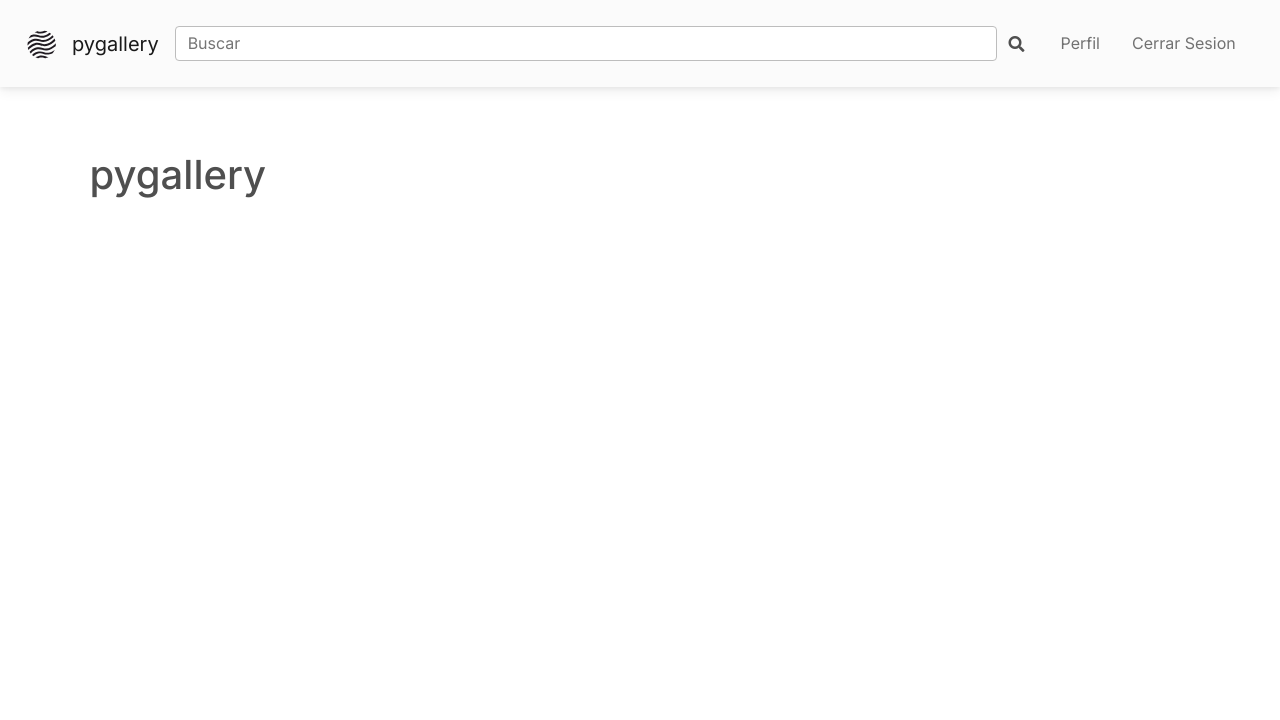
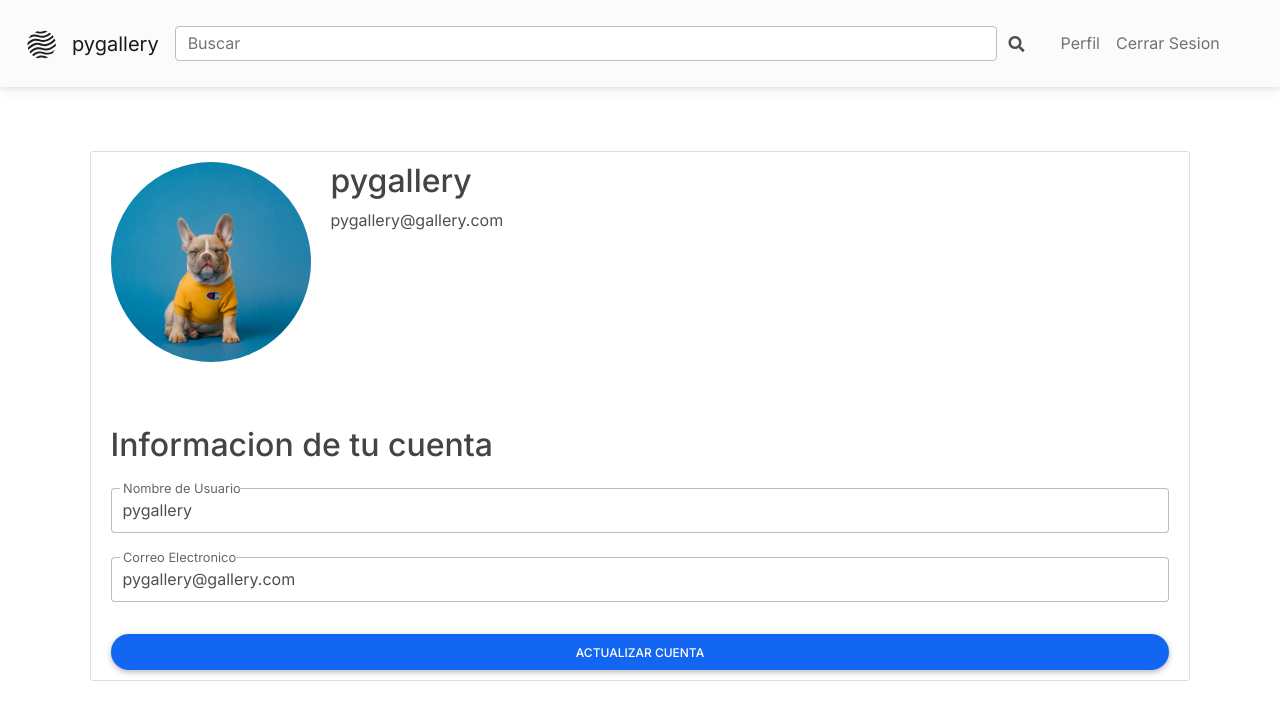
Before and after one commit to Juandurdaneta/flask_pygallery, a Flask app: page /perfil in a window 1280 px wide. Shown: the top 720 px of the page. Run offline with Flask 2, Linux system fonts and the light colour scheme; a user stored in the database is signed in; some libraries are stand-ins or nearby versions.

Commit message:
Añadiendo manipulacion de perfil de usuario

```diff
--- a/pygallery/forms.py
+++ b/pygallery/forms.py
@@ -2,6 +2,7 @@ from flask_wtf import FlaskForm
 from wtforms import StringField, PasswordField, SubmitField, BooleanField
 from wtforms.validators import DataRequired, Length, Email, EqualTo, ValidationError
 from pygallery.models import Usuario
+from flask_login import current_user
 
 class RegistrationForm(FlaskForm):
     username = StringField('Nombre de Usuario', validators=[DataRequired(), Length(min=2, max=20)])
@@ -27,3 +28,22 @@ class LoginForm(FlaskForm):
     password = PasswordField('Contraseña', validators=[DataRequired()])
     remember = BooleanField('Recuérdame')
     submit = SubmitField('Iniciar Sesion')
+
+class UpdateUserForm(FlaskForm):
+    username = StringField('Nombre de Usuario', validators=[DataRequired(), Length(min=2, max=20)])
+    email = StringField('Correo Electronico', validators=[DataRequired(), Email()])
+    submit = SubmitField('Actualizar Cuenta')
+
+    def validar_nombreusuario(self, username):
+        if username.data != current_user.username:
+            user = Usuario.query.filter_by(username = username.data).first()
+
+            if user:
+                raise ValidationError('Ya existe un usuario con ese nombre. Porfavor ingresa un nombre de usuario diferente')
+
+    def validar_correo(self, email):
+        if email.data != current_user.email:
+            user = Usuario.query.filter_by(email = email.data).first()
+
+            if user:
+                raise ValidationError('Ya existe una cuenta asosciada a ese correo electronico. Porfavor ingresa un correo electronico diferente.')
--- a/pygallery/routes.py
+++ b/pygallery/routes.py
@@ -1,11 +1,11 @@
 from flask import render_template, url_for, flash, redirect, request
-from pygallery.forms import RegistrationForm, LoginForm
+from pygallery.forms import RegistrationForm, LoginForm, UpdateUserForm
 from pygallery import app, db, bcrypt
 from pygallery.models import Usuario, Imagen, Etiqueta
 from flask_login import login_user, current_user, logout_user, login_required
 
 imagenes = [{
-    "ubicacion_imagen": "https://images.unsplash.com/photo-1625860633266-8707a63d6671?ixid=MnwxMjA3fDB8MHxwaG90by1wYWdlfHx8fGVufDB8fHx8&ixlib=rb-1.2.1&auto=format&fit=crop&w=1050&q=80",
+    "ubicacion_imagen": "https://images.unsplash.com/photo-1626093632846-5c27587a0469?ixid=MnwxMjA3fDB8MHxwaG90by1wYWdlfHx8fGVufDB8fHx8&ixlib=rb-1.2.1&auto=format&fit=crop&w=1834&q=80",
     "propietario": "Juan"
 },
 {
@@ -13,7 +13,7 @@ imagenes = [{
     "propietario": "Alba"
 },
 {
-    "ubicacion_imagen": "https://images.unsplash.com/photo-1626093632846-5c27587a0469?ixid=MnwxMjA3fDB8MHxwaG90by1wYWdlfHx8fGVufDB8fHx8&ixlib=rb-1.2.1&auto=format&fit=crop&w=1834&q=80",
+    "ubicacion_imagen": "https://images.unsplash.com/photo-1626180583122-c256e0ea54b0?ixid=MnwxMjA3fDB8MHxwaG90by1wYWdlfHx8fGVufDB8fHx8&ixlib=rb-1.2.1&auto=format&fit=crop&w=1834&q=80",
     "propietario": "Alba"
 },
 {
@@ -83,7 +83,23 @@ def logout():
     logout_user()
     return redirect(url_for('home'))
 
-@app.route("/perfil")
+@app.route("/perfil", methods=['GET', 'POST'])
 @login_required
 def perfil():
-    return render_template('perfil.html', title="Perfil")
+    form = UpdateUserForm()
+    if form.validate_on_submit():
+        # ACTUALIZANDO DATOS DEL USUARIO
+        current_user.username = form.username.data
+        current_user.email = form.email.data
+
+        db.session.commit()
+        print(current_user)
+        flash("Tu usuario ha sido actualizado exitosamente!", "success")
+        return redirect(url_for('perfil'))
+
+    elif request.method == 'GET':
+        form.username.data = current_user.username
+        form.email.data = current_user.email
+
+    imagen = url_for('static', filename='/imagenes_perfil/'+current_user.imagen_perfil)
+    return render_template('perfil.html', title="Perfil", imagen=imagen, form=form)
--- a/pygallery/static/main.css
+++ b/pygallery/static/main.css
@@ -2,6 +2,9 @@
 
 body {
     font-family: 'Inter', sans-serif;
+}
+h1, h2, h3, h4, h5, h6 {
+  color: #444444;
 }
 
 #intro {
@@ -26,3 +29,20 @@ body {
     background-position: center;
     min-height: 100vh;
 }
+
+
+.content-section {
+  background: #ffffff;
+  padding: 10px 20px;
+  border: 1px solid #dddddd;
+  border-radius: 3px;
+  margin-bottom: 20px;
+}
+
+.account-img {
+  height: 200px;
+  width: 200px;
+  margin-right: 20px;
+  margin-bottom: 16px;
+  object-fit: cover;
+}
--- a/pygallery/templates/layout.html
+++ b/pygallery/templates/layout.html
@@ -75,10 +75,10 @@ href="{{url_for('static', filename='main.css')}}"
           <ul class="navbar-nav ms-3 w-25">
 
           {% if current_user.is_authenticated %}
-              <li class="nav-item me-3">
+              <li class="nav-item">
                  <a class="nav-link d-flex align-items-center" href="{{url_for('perfil')}}">Perfil</a>
               </li>
-              <li class="nav-item me-3">
+              <li class="nav-item">
                 <a class="nav-link d-flex align-items-center" href="{{url_for('logout')}}">Cerrar Sesion</a>
               </li>
           {% else %}
--- a/pygallery/templates/perfil.html
+++ b/pygallery/templates/perfil.html
@@ -1,4 +1,48 @@
 {% extends "layout.html" %}
 {% block content %}
-<h1>{{current_user.username}}</h1>
+<div class="content-section">
+    <div class="d-flex">
+      <img class="rounded-circle account-img img-fluid" src="{{imagen}}" />
+      <div >
+        <h2 class="account-heading">{{current_user.username}}</h2>
+        <p class="">{{current_user.email}}</p>
+      </div>
+    </div>
+     <!-- FORMULARIO PARA ACTUALIZAR LA CUENTA -->
+    <form action="" method="POST" class="mt-5">
+        {{form.hidden_tag()}}
+        <fieldset class="form-group">
+
+          <h2 class="mb-4">Informacion de tu cuenta</h2>
+            <!-- USERNAME -->
+          <div class="form-group form-outline mb-4">
+            {% if form.username.errors %} {{ form.username(class="form-control
+            form-control-lg is-invalid") }}
+            <div class="invalid-feedback">
+              {% for error in form.username.errors %}
+              <span>{{error}}</span>
+              {% endfor %}
+            </div>
+            {% else %} {{form.username(class="form-control form-control-lg", id="username")}}
+            {{form.username.label(class="form-control-label form-label", for="username")}} {%
+            endif %}
+          </div>
+           <!-- EMAIL -->
+          <div class="form-group form-outline mb-4">
+           {% if
+            form.email.errors %} {{ form.email(class="form-control form-control-lg
+            is-invalid") }}
+            <div class="invalid-feedback">
+              {% for error in form.email.errors %}
+              <span>{{error}}</span>
+              {% endfor %}
+            </div>
+            {% else %} {{form.email(class="form-control form-control-lg", id="email")}}   {{form.email.label(class="form-control-label form-label", for="email")}}
+            {%endif %}
+          </div>
+        </fieldset>
+        <!-- SUBMIT -->
+        <div class="form-group mt-2">{{form.submit(class="btn btn-primary btn-block btn-rounded")}}</div>
+      </form>
+</div>
 {% endblock content %}
```
Also changed, not shown: pygallery/templates/index.html (+9 -5 lines), pygallery/site.db, pygallery/static/imagenes_perfil/default.jpg (added).
